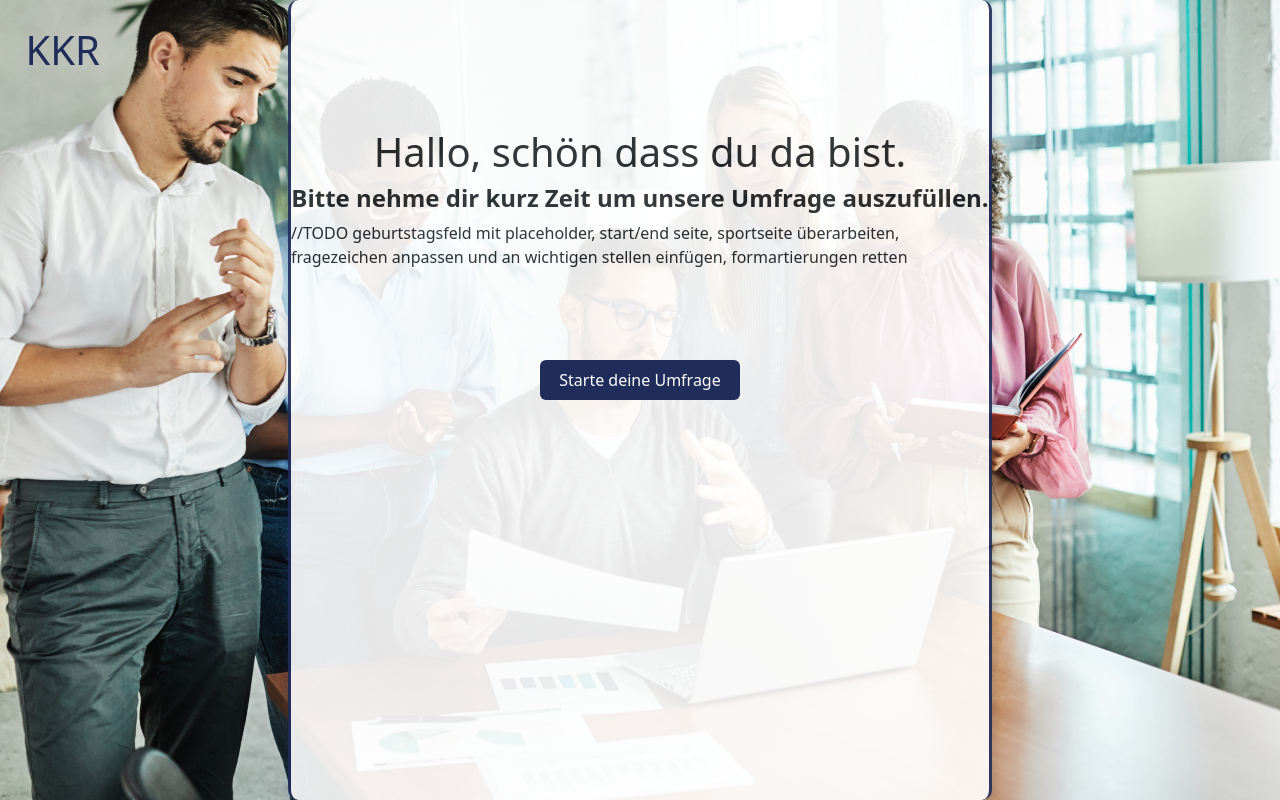
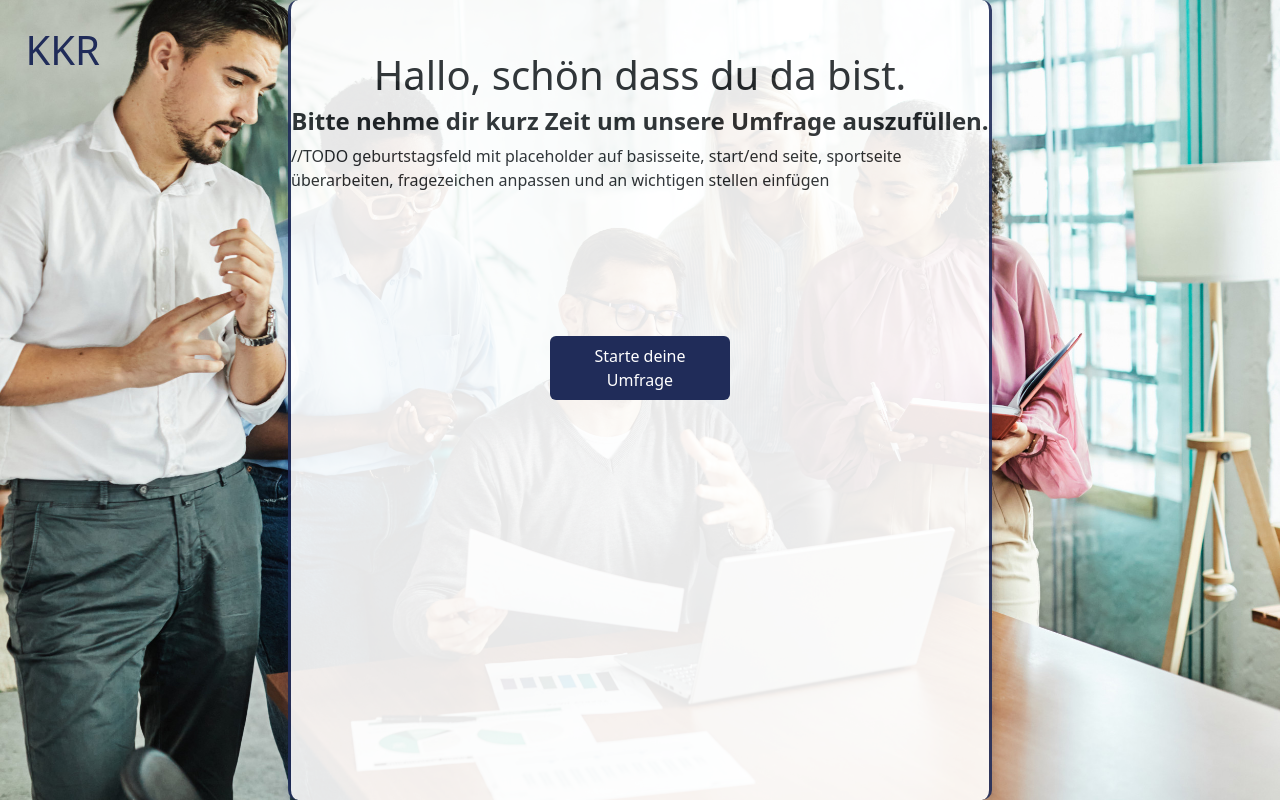
Before and after one commit to universalmensch/FormularProjekt, a React (Vite) app in the folder FormularProjekt/: page / in a window 1280 px wide. Built offline with nearby package versions, Linux system fonts and the light colour scheme.

Commit message:
SchuldatenSeite angepasst

```diff
--- a/FormularProjekt/src/index.css
+++ b/FormularProjekt/src/index.css
@@ -1,7 +1,6 @@
 .Logo{
   position: fixed;
   width: 100%;
-  height: 100px;
 }
 
 .Logoschrift{
@@ -37,7 +36,7 @@
   margin: 0 auto;
   width: 55%;
   height: 100vh;
-  padding-top: 10%;
+  padding-top: 4%;
   border-radius: 10px;
   box-shadow: 0px 4px 10px rgba(32, 44, 89, 0.2);
   border-left: 3px solid rgb(32, 44, 89);
@@ -49,7 +48,7 @@
 }
 
 .Formularelement{
-  margin-top: 25px;
+  margin-top: 15px;
 }
 
 .EingabeFeld {
@@ -144,9 +143,9 @@
 }
 
 .ZurueckButton, .WeiterButton, .zurueckZurStartseite, .StartButton{
-  width: 200px;
-  margin-right: 40px;
-  margin-left: 40px;
+  width: 180px;
+  margin-right: 35px;
+  margin-left: 35px;
   background-color: rgb(32, 44, 89);
   border: 2px solid transparent;
   font-family: inherit;
--- a/FormularProjekt/src/pages/Schuldaten.tsx
+++ b/FormularProjekt/src/pages/Schuldaten.tsx
@@ -55,17 +55,10 @@ export function Schuldaten() {
                             <option value="Informatik">Informatik</option>
                             <option value="Mathematik">Mathematik</option>
                             <option value="Physik">Physik</option>
-                            <option value="Religion">Religion</option>
-                            <option value="Sport">Sport</option>
-                            <option value="Franzoesisch">Französisch</option>
-                            <option value="Latein">Latein</option>
-                            <option value="Spanisch">Spanisch</option>
-                            <option value="Kunst">Kunst</option>
                             <option value="Biologie">Biologie</option>
                             <option value="Chemie">Chemie</option>
                         </Form.Select>
                     </Form.Group>
-                    //TODO scrollbalken? bei andere Textfeld aufploppen
 
                     <Form.Group className="Formularelement">
                         <Form.Label>Angestrebter Abschluss</Form.Label>
--- a/FormularProjekt/src/pages/Startseite.tsx
+++ b/FormularProjekt/src/pages/Startseite.tsx
@@ -7,7 +7,7 @@ export function Startseite() {
             <div className="Startseite">
                 <h1>Hallo, schön dass du da bist.</h1>
                 <h4><b>Bitte nehme dir kurz Zeit um unsere Umfrage auszufüllen.</b></h4>
-                //TODO geburtstagsfeld mit placeholder, start/end seite, sportseite überarbeiten, fragezeichen anpassen und an wichtigen stellen einfügen, formartierungen retten
+                //TODO geburtstagsfeld mit placeholder auf basisseite, start/end seite, sportseite überarbeiten, fragezeichen anpassen und an wichtigen stellen einfügen
 
             </div>
             <LinkContainer to="/Formular_Seite_1">
```
